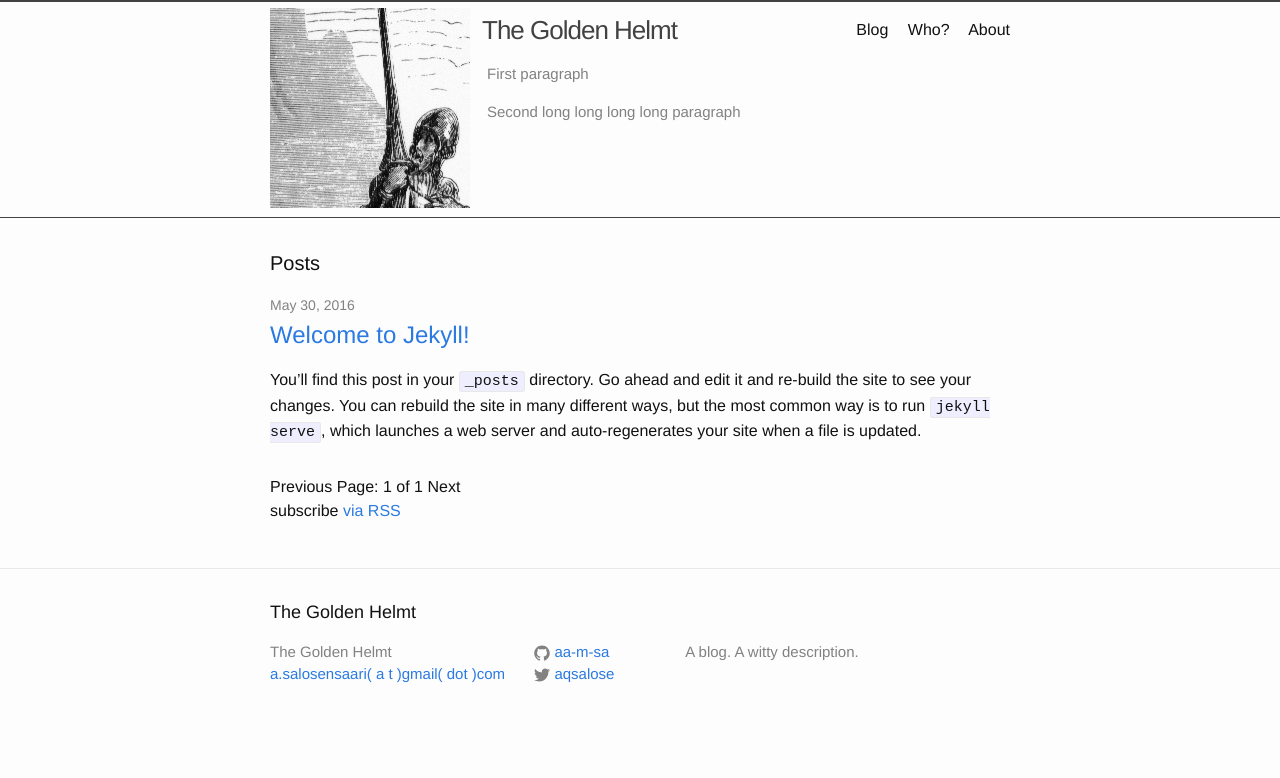
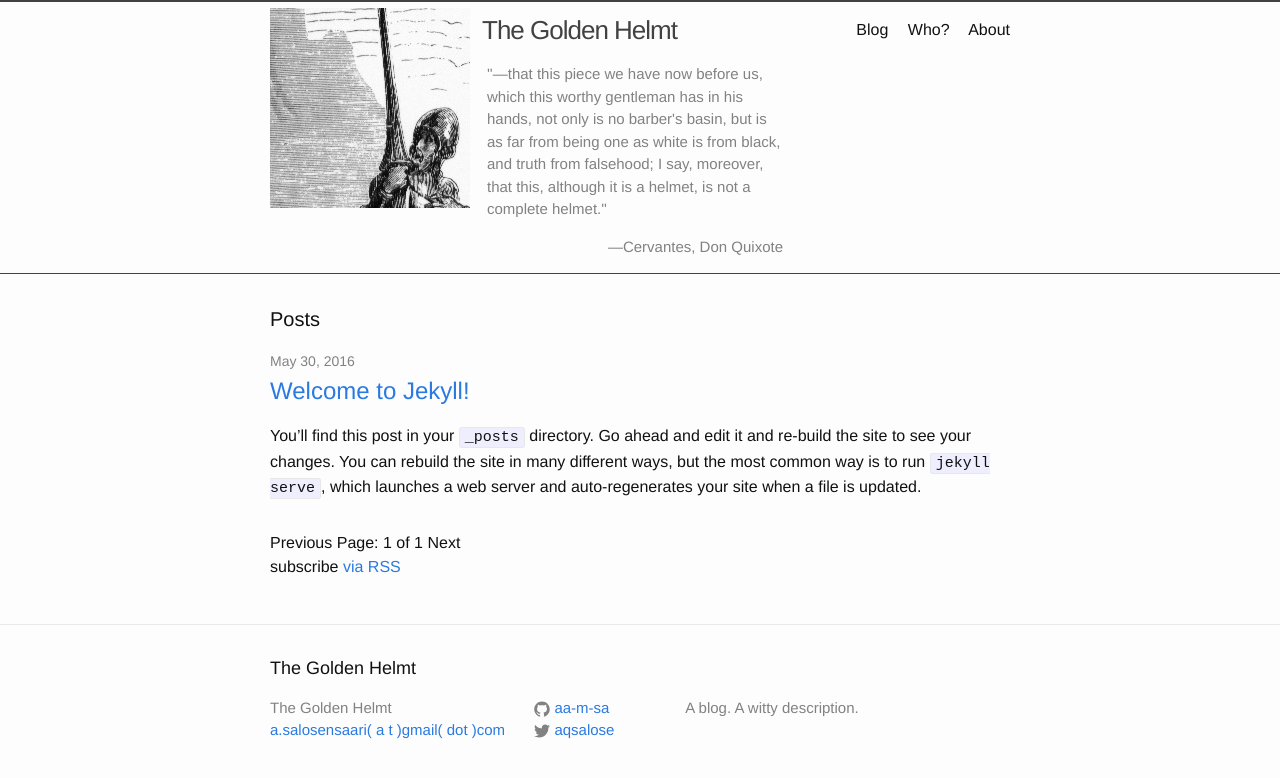
Before and after one commit to aa-m-sa/blog, a Jekyll site: the page built from blog/index.html, in a window 1280 px wide. Shown: the top 778 px of the page. Built offline with Jekyll 4.4.1, drawn with Linux system fonts in a browser that asks for light colours; the list of posts is cut into pages by our own code.

Commit message:
content: add quote (Mambrino's helmet) to the header

```diff
--- a/blog/_data/global.yml
+++ b/blog/_data/global.yml
@@ -3,8 +3,8 @@ description: 'A blog. A witty description.'
 url: 'aqsalose.kapsi.fi'
 baseurl: '/blog'
 header_description:
-    - First paragraph
-    - Second long long long long paragraph
+ - "''—that this piece we have now before us, which this worthy gentleman has in his hands, not only is no barber's basin, but is as far from being one as white is from black, and truth from falsehood; I say, moreover, that this, although it is a helmet, is not a complete helmet.''"
+ - '<div style="text-align: right;">—Cervantes, Don Quixote</div>'
 
 twitter_username: 'aqsalose'
 github_username: 'aa-m-sa'
```
